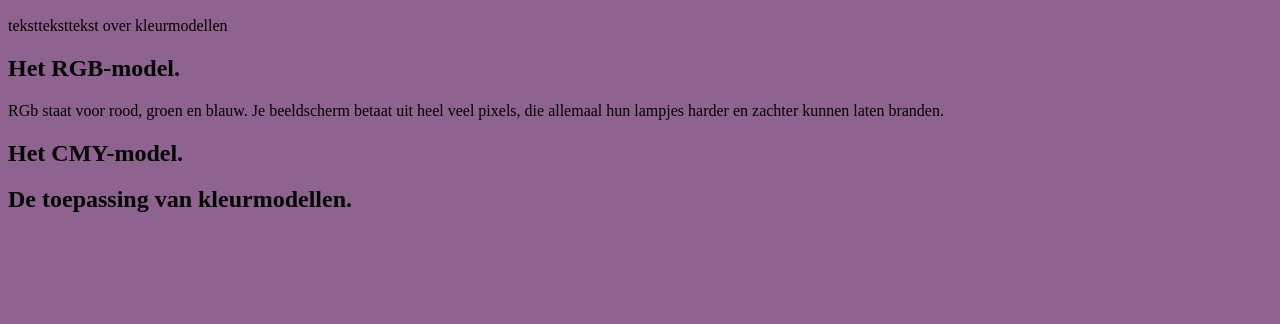
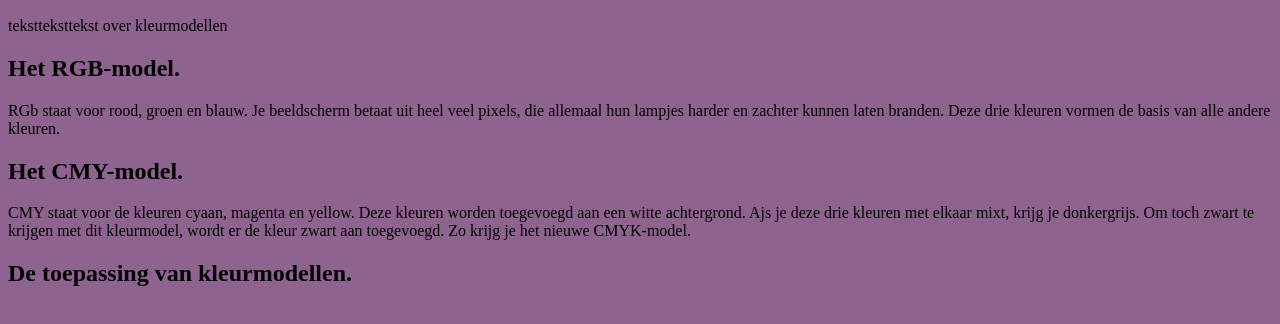
Before and after one commit to marwabelani/marwabelani.github.io, a plain HTML site: page kleurmodellen.html in a window 1280 px wide. Shown: the part 110-434 px from the top of the page. Drawn offline with Linux system fonts and the light colour scheme.

Commit message:
<!-- tekst geschreven over het rgb en het cmy(k)-model. Ook over pixels geschreven.

```diff
--- a/kleurmodellen.html
+++ b/kleurmodellen.html
@@ -18,9 +18,15 @@
       <p>tekstteksttekst over kleurmodellen</p>
       <h2> Het RGB-model.</h2>
       <p> RGb staat voor rood, groen en blauw. Je beeldscherm betaat uit heel
-        veel pixels, die allemaal hun lampjes harder en zachter kunnen laten branden. </p>
+        veel pixels, die allemaal hun lampjes harder en zachter kunnen laten branden.
+        Deze drie kleuren vormen de basis van alle andere kleuren.</p>
       <h2> Het CMY-model.</h2>
+      <p> CMY staat voor de kleuren cyaan, magenta en yellow. Deze kleuren worden toegevoegd aan een witte achtergrond.
+        Ajs je deze drie kleuren met elkaar mixt, krijg je donkergrijs. Om toch zwart te krijgen met dit kleurmodel,
+        wordt er de kleur zwart aan toegevoegd. Zo krijg je het nieuwe CMYK-model.
+      </p>
       <h2> De toepassing van kleurmodellen.</h2>
+
 
     </body>
 </html>
```
